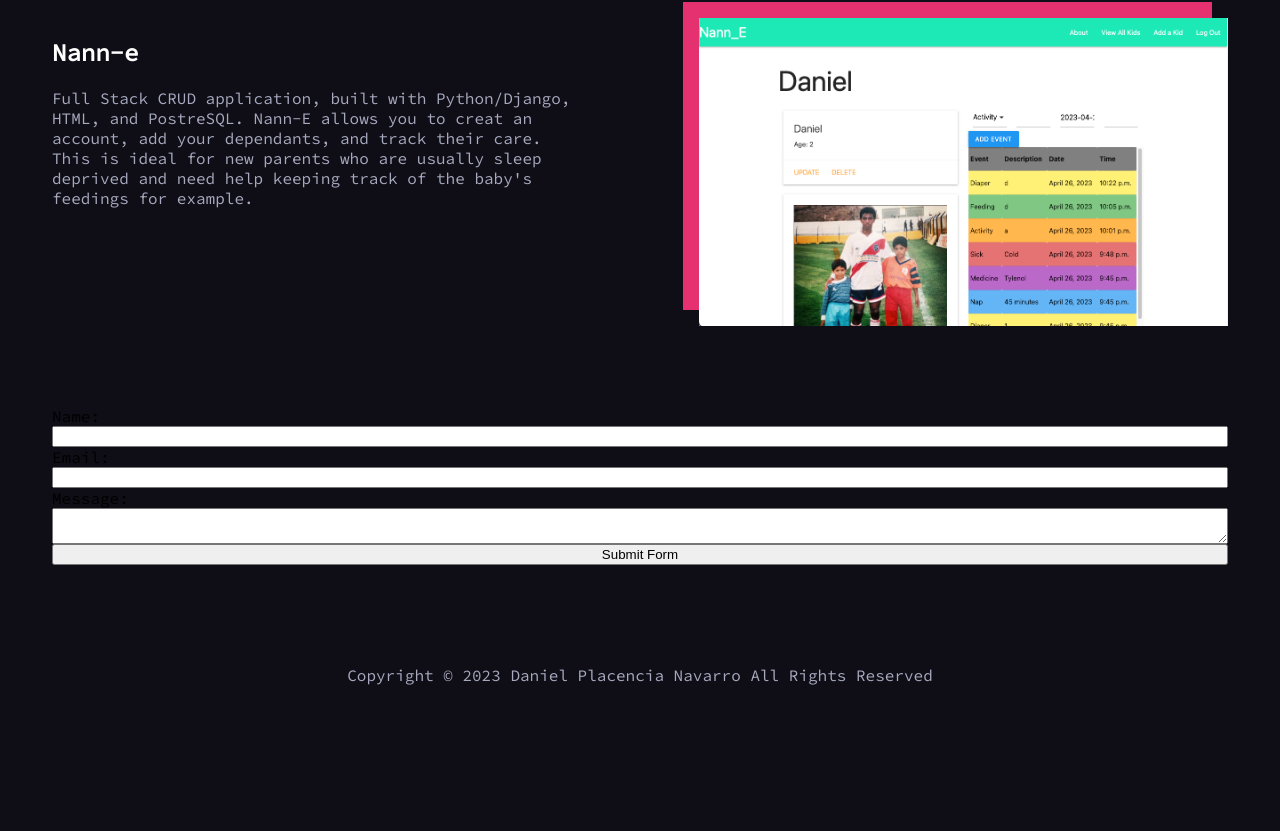
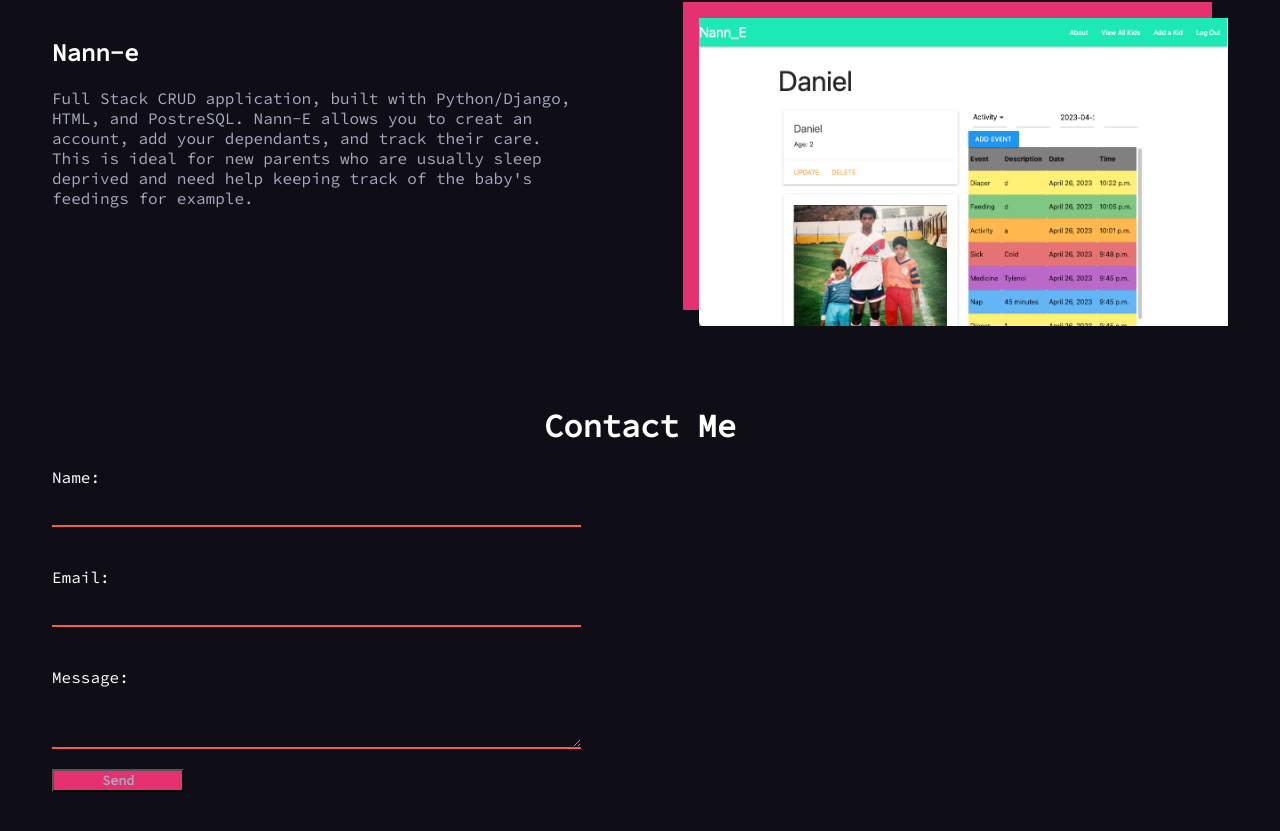
Before and after one commit to dition24/portfolio, a website: page index.html in a window 1280 px wide. Shown: the part 1943-2774 px from the top of the page. Before the commit the page ends 2658 px from the top, so only its background shows below. Drawn offline with Linux system fonts and the light colour scheme.

Commit message:
styles form

```diff
--- a/index.html
+++ b/index.html
@@ -43,7 +43,10 @@
             </div>
             <div class="about">
                 <h1 id="about_sect">About Me</h1>
-                <p class="about-paragraph">Software Engineer making applications with efficiency, ease-of-use, and practicality in mind.</p>
+                <p class="about-paragraph">
+                    Software Engineer making applications with efficiency, ease-of-use, and practicality in mind.
+
+                </p>
             </div>
             <div class="projects">
                 <h1 id="projects_sect">Projects</h1>
@@ -84,17 +87,21 @@
                 </div>
             </div>
             <div class="contact">
+                <h1>Contact Me</h1>
                 <form class="form" method="POST" id="form">
 
                     <input type="hidden" name="access_key" value="57ac1f1f-f103-416d-9d81-4f7bfcaffe61">
 
                     <label for="name">Name:</label>
                     <input type="text" name="name" id="name" required>
+                    <br><br>
                     <label for="email">Email:</label>
                     <input type="email" name="email" id="email" required>
+                    <br><br>
                     <label for="message">Message:</label>
                     <textarea name="message" id="message" required></textarea>
-                    <button type="submit">Submit Form</button>
+                    <br>
+                    <button type="submit">Send</button>
                     <div id="result"></div>
 
                 </form>
--- a/styles.css
+++ b/styles.css
@@ -111,6 +111,40 @@ img {
     margin-bottom: 5rem;
 }
 
+form > input {
+    width: 100%;
+    border: 0;
+    border-bottom: 2px solid #f25f4c;
+    outline: 0;
+    font-size: 1.3rem;
+    color: #a7a9be;
+    padding: 7px 0;
+    background: transparent;
+}
+
+form > textarea {
+    width: 100%;
+    border: 0;
+    border-bottom: 2px solid #f25f4c;
+    outline: 0;
+    font-size: 1.3rem;
+    color: #a7a9be;
+    padding: 7px 0;
+    background: transparent;
+}
+
+label {
+    color: #fffffe;
+}
+
+.form > button {
+    font-family: 'Source Code Pro', monospace;
+    font-weight: bolder;
+    width: 25%;
+    background-color: #e53170;
+    color: #a7a9be;
+}
+
 .footer {
     height: 50px;
     margin-top: -50px;
@@ -137,7 +171,7 @@ img {
 
     .landing-left {
         width: 50%;
-        margin-top: 5rem;
+        margin-top: 2rem;
     }
 
     .landing-right {
@@ -219,4 +253,8 @@ img {
         box-shadow: -1rem -1rem #e53170;
     }
 
+    .form {
+        width: 45%;
+    }
+
 }
```
